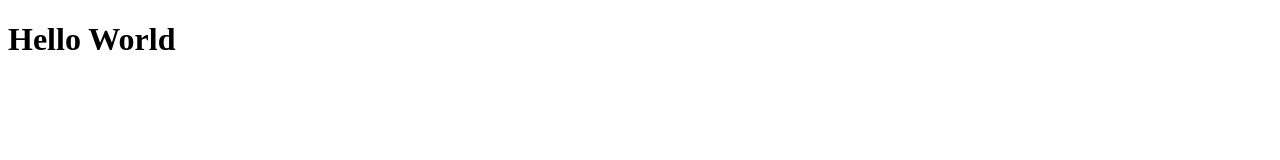
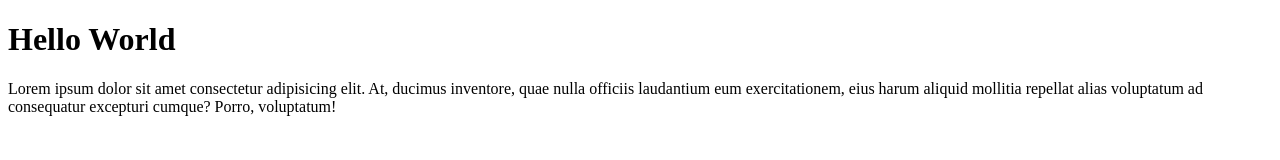
Before and after one commit to tri-yuliansyah/tri-git-test, a plain HTML site: page index.html in a window 1280 px wide. Drawn offline with Linux system fonts and the light colour scheme.

Commit message:
menambahkan paragraph

```diff
--- a/index.html
+++ b/index.html
@@ -9,6 +9,7 @@
 
 <body>
     <h1>Hello World</h1>
+    <p>Lorem ipsum dolor sit amet consectetur adipisicing elit. At, ducimus inventore, quae nulla officiis laudantium eum exercitationem, eius harum aliquid mollitia repellat alias voluptatum ad consequatur excepturi cumque? Porro, voluptatum!</p>
 </body>
 
 </html>
```
